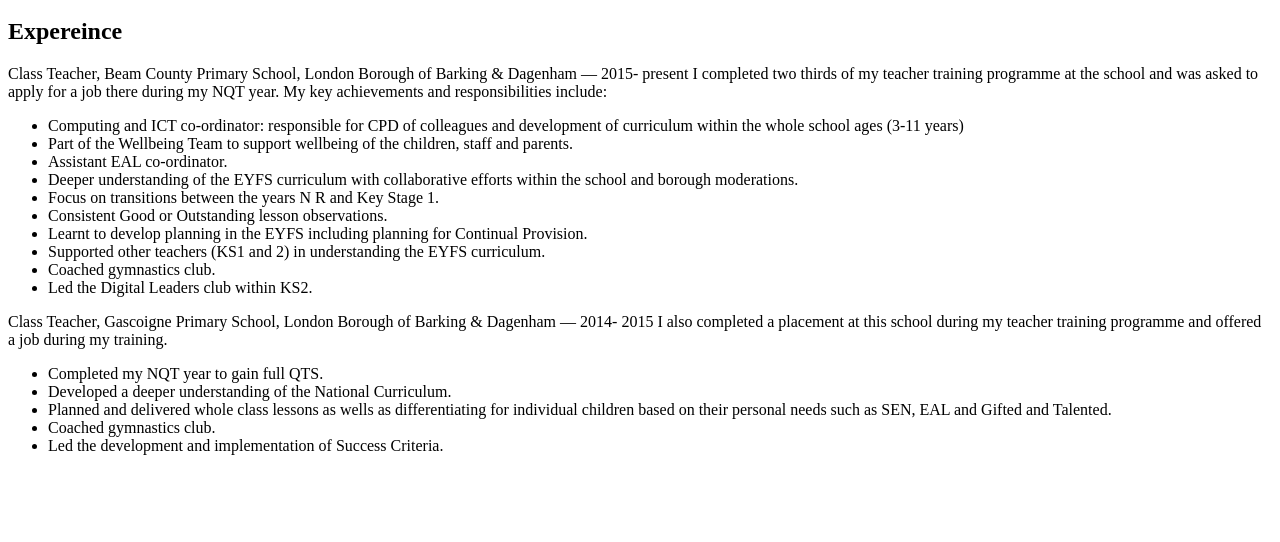
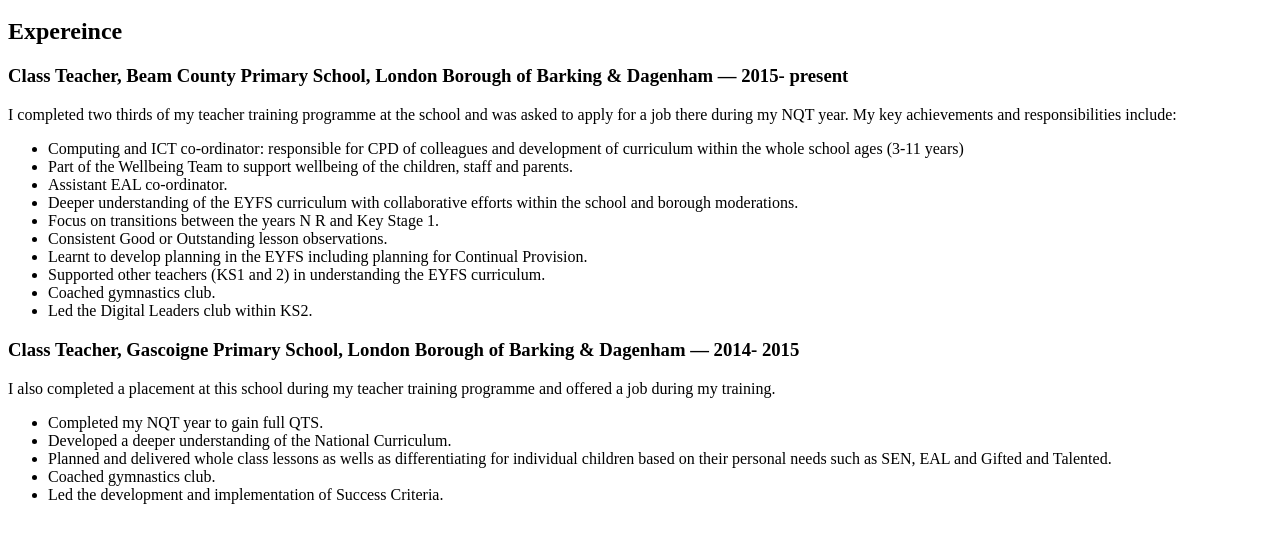
Before and after one commit to sianthomas/sianthomas.github.io, a plain HTML site: page index.html in a window 1280 px wide. Shown: the part 48-590 px from the top of the page. Drawn offline with Linux system fonts and the light colour scheme.

Commit message:
Update to work exerience

```diff
--- a/index.html
+++ b/index.html
@@ -5,8 +5,8 @@
     <body>
         <h1>Sian Thomas Resume</h1>
         <h2>Expereince</h2>
-            <p>Class Teacher, Beam County Primary School, London Borough of Barking & Dagenham — 2015- present
-                I completed two thirds of my teacher training programme at the school and was asked to apply for a job there during my NQT year. My key achievements and responsibilities include:
+            <h3>Class Teacher, Beam County Primary School, London Borough of Barking & Dagenham — 2015- present </h3>
+                <p>I completed two thirds of my teacher training programme at the school and was asked to apply for a job there during my NQT year. My key achievements and responsibilities include:
                 <ul>
                     <li>Computing and ICT co-ordinator: responsible for CPD of colleagues and development of curriculum within the whole school ages (3-11 years) </li>
                     <li>Part of the Wellbeing Team to support wellbeing of the children, staff and parents.</li>
@@ -20,7 +20,7 @@
                     <li>Led the Digital Leaders club within KS2.</li>
                 </ul>
             </p>
-            <p>Class Teacher, Gascoigne Primary School, London Borough of Barking & Dagenham — 2014- 2015
+            <h3>Class Teacher, Gascoigne Primary School, London Borough of Barking & Dagenham — 2014- 2015 </h3>
                 I also completed a placement at this school during my teacher training programme and offered a job during my training.
                 <ul>
                     <li>Completed my NQT year to gain full QTS.</li>
```
